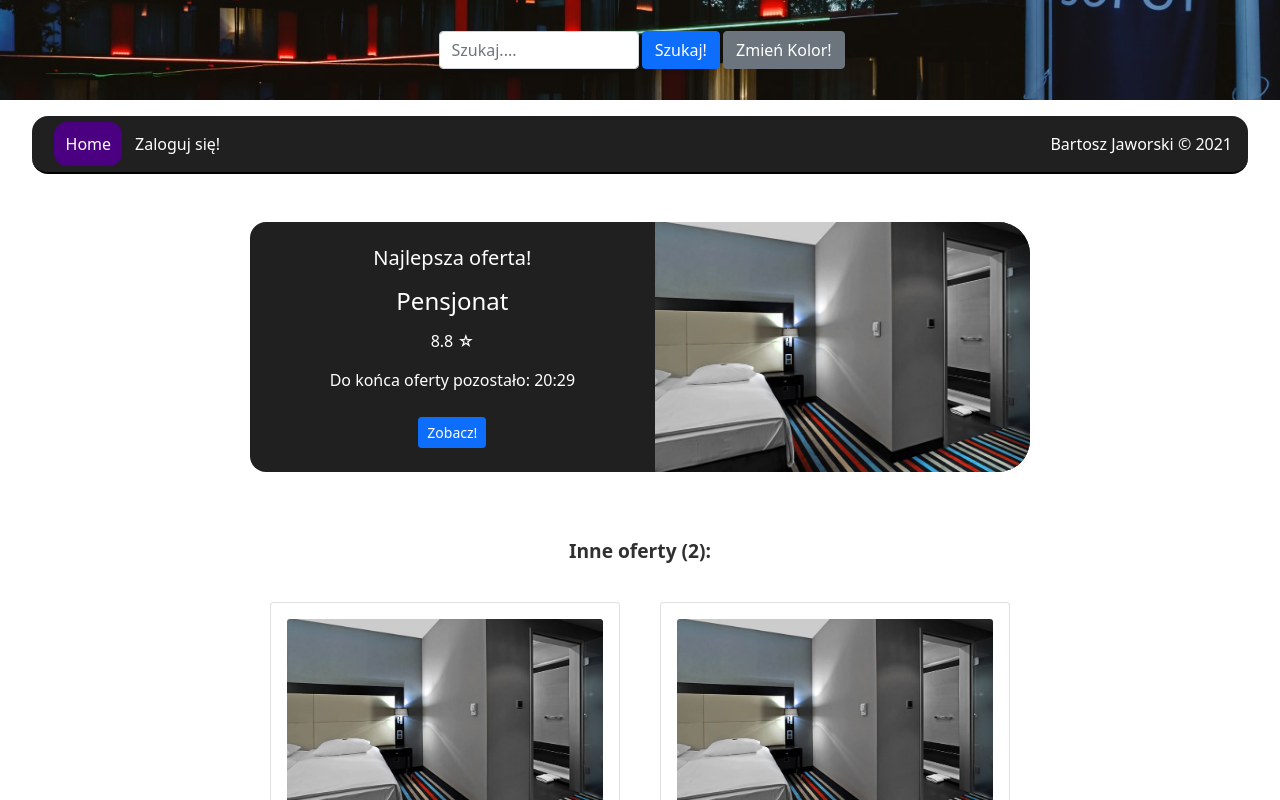
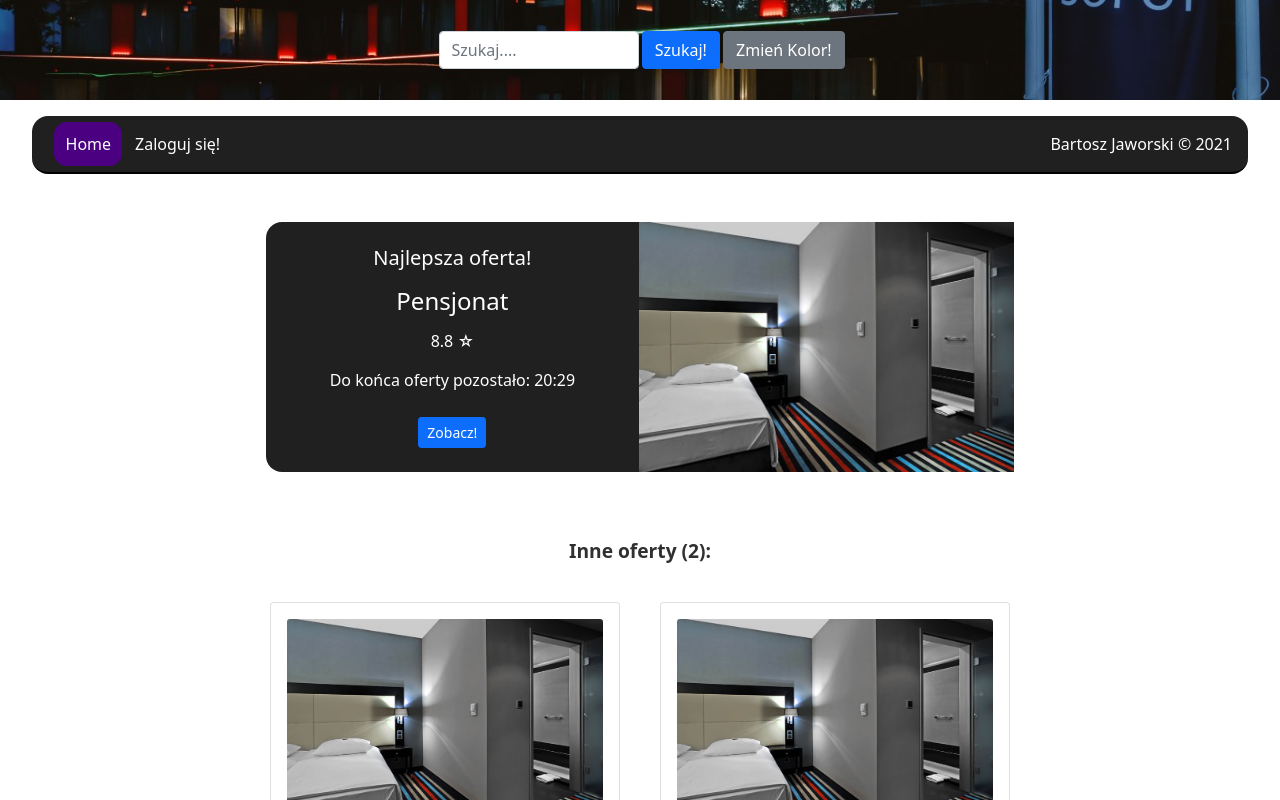
Before and after one commit to bjaworski2002/noclegi, a React (Create React App) app: page / in a window 1280 px wide. Shown: the top 800 px of the page. Built offline with nearby package versions, Linux system fonts and the light colour scheme.

Commit message:
Styles changes

```diff
--- a/src/components/besthotel/BestHotel.js
+++ b/src/components/besthotel/BestHotel.js
@@ -76,7 +76,9 @@ const Example = (props) => {
                 <p>Do końca oferty pozostało: {time}</p>
                 <Link to={`/hotels/${hotel.id}`} className={"btn btn-sm btn-primary"}> Zobacz! </Link>
             </div>
-            <img className={styles.imageContainer} src={hotelImg}/>
+            <div className={styles.imageContainer}>
+                <img src={hotelImg}/>
+            </div>
             {/*<div className={styles.container}>
 
             </div>
--- a/src/components/besthotel/BestHotel.module.css
+++ b/src/components/besthotel/BestHotel.module.css
@@ -4,14 +4,14 @@
     background-color: #202020;
     width: auto;
     height: 250px;
-    margin: 0rem 1.2rem 1.2rem;
+    margin: 0 1.2rem 1.2rem;
     border-radius: 2rem;
 }
 
 .container {
     background-color: #202020;
     color: white;
-    padding: 1.2rem 5rem;
+    padding: 1.2rem 4rem;
     border-radius: 1rem;
     display: flex;
     flex-direction: column;
@@ -24,7 +24,11 @@
     width: auto;
     border-radius: 0 2rem 2rem 0;
 }
-
+.imageContainer img{
+    position: relative;
+    width: 100%;
+    height: 100%;
+}
 @media (max-width: 740px) {
     .main {
         display: flex;
```
